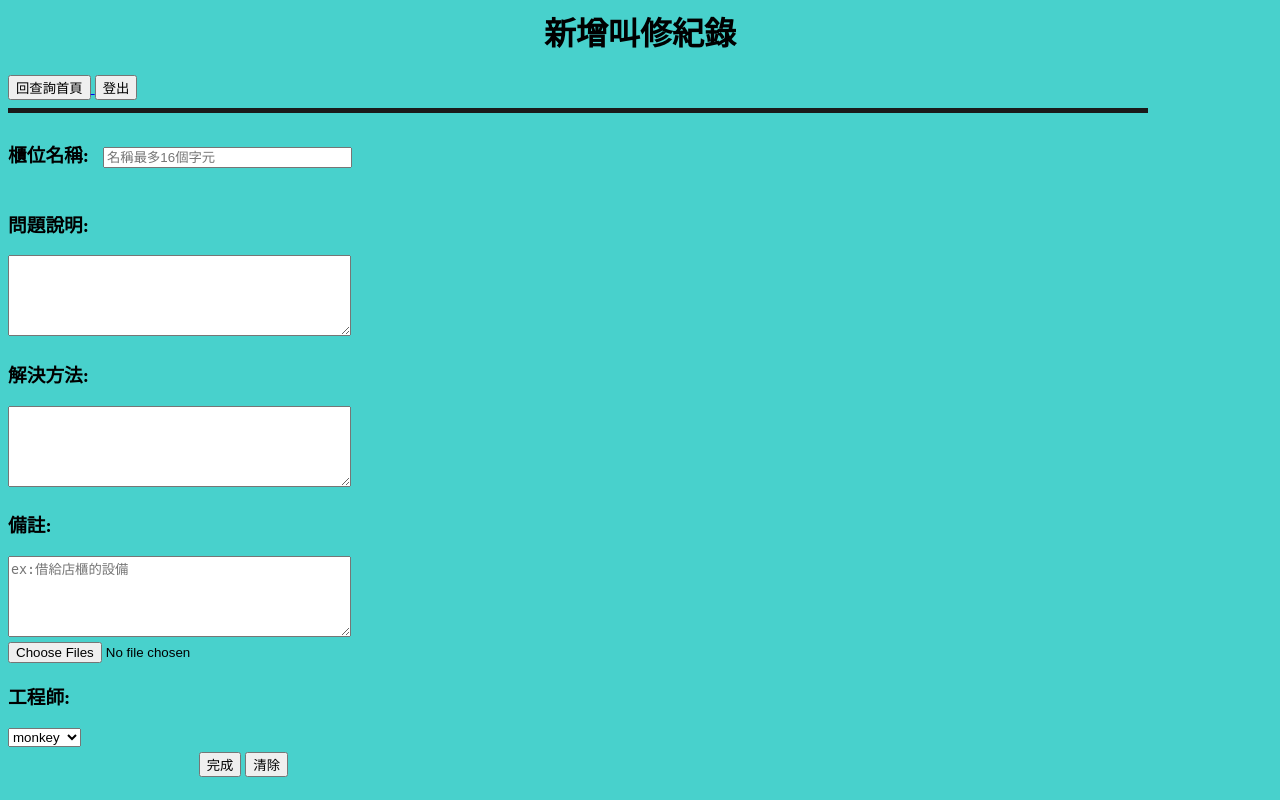
After one commit to albertyaya/taroko, a PHP site: page /myproject/myphp.php in a window 1280 px wide. The commit adds this page. Run offline with PHP 8.4, Linux system fonts and the light colour scheme; the visitor is signed in with stand-in values (Sample User, id 1).

```diff
--- /dev/null
+++ b/myphp.php
@@ -0,0 +1,99 @@
+
+
+
+<html>
+<head ><h1 align="center">新增叫修紀錄</h1></head>
+<body bgcolor="#48D1CC"　text="#0000EE"  >
+<?php
+  session_start();
+   if(!isset($_SESSION["login"]) || ($_SESSION["login"]==""))
+  {
+
+
+    header("Location:login.html");
+  }
+  else{};
+?>
+ <title >新增叫修紀錄</title>
+ <a href="http://127.0.0.1/myproject/inquire.php" >
+    <input type="button" value="回查詢首頁">
+</a>
+<a href="http://127.0.0.1/myproject/logout.php" >
+    <input type="button" value="登出">
+</a>
+
+
+ <hr size="5" align="left" noshade width="90%" color="#1A1A1A">
+ <form action="insert.php" method="post">
+
+    <div class="content">
+        <div class="Data-Title">
+                <label for ="shopname"><h3>櫃位名稱:</h3></label>
+                <input type="text"  name="shopname" size="28" maxlength="16"  placeholder="名稱最多16個字元" required></div>
+
+                <div class="Data-Title">
+                <label for ="problem"><h3>問題說明:</h3></label>
+                <textarea name="problem" rows="5" cols="40"  required></textarea>
+
+
+                <div class="Data-Title"></label>
+                <label for ="solution"><h3>解決方法:</h3></label>
+                <textarea name="solution" rows="5" cols="40"  required></textarea>
+
+                <div class="Data-Title">
+                <label for ="remark"><h3>備註:</h3></label><br/>
+                <textarea name="remark" rows="5" cols="40" placeholder="ex:借給店櫃的設備" ></textarea>
+
+                <div class="Data-Title">
+                <input type="file" name="filename" size="30" value="上傳檔案" multiple></br>
+                </div>
+
+                <div class="Data-Title">
+                <div class="Data-Title">
+                   <h3>工程師:</h3>
+                    <select name="address" >
+                        <option value="monkey">monkey</option>
+                        <option value="Dog">Dog</option>
+                        <option value="Cat">Cat</option>
+                        <option value="Hamster">Hamster</option>
+                        <option value="Parrot">Parrot</option>
+
+                    </select>
+                </div>
+
+            <div class="Data-submit">
+            <input type="submit" name="submit" value="完成">
+            <input type="RESET" name="RESET" value="清除">
+        </div>
+    </div>
+
+    <style type="text/css">
+            .Data-Title{
+                width:400px;
+                display: block;
+                margin:5px 0;
+
+
+            }
+        .Data-submit{
+                text-align: right ;
+                width:280px;
+        }
+        label {
+                display: inline-block;
+
+                text-align: right;
+                margin-right: 10px;
+
+        }
+        .content{
+            text-align: left;
+            width:600px;
+
+        }
+
+
+</style>
+</form>
+</body>
+</html>
```
Also changed, not shown: fetch.php (deleted, +0 -43 lines), index.php (deleted, +0 -11 lines), inquire.php (+26 -7 lines), insert.php (+17 -5 lines), login.html (+8 -4 lines), login.php (+20 -16 lines), logout.php (added, +8 -0 lines).
